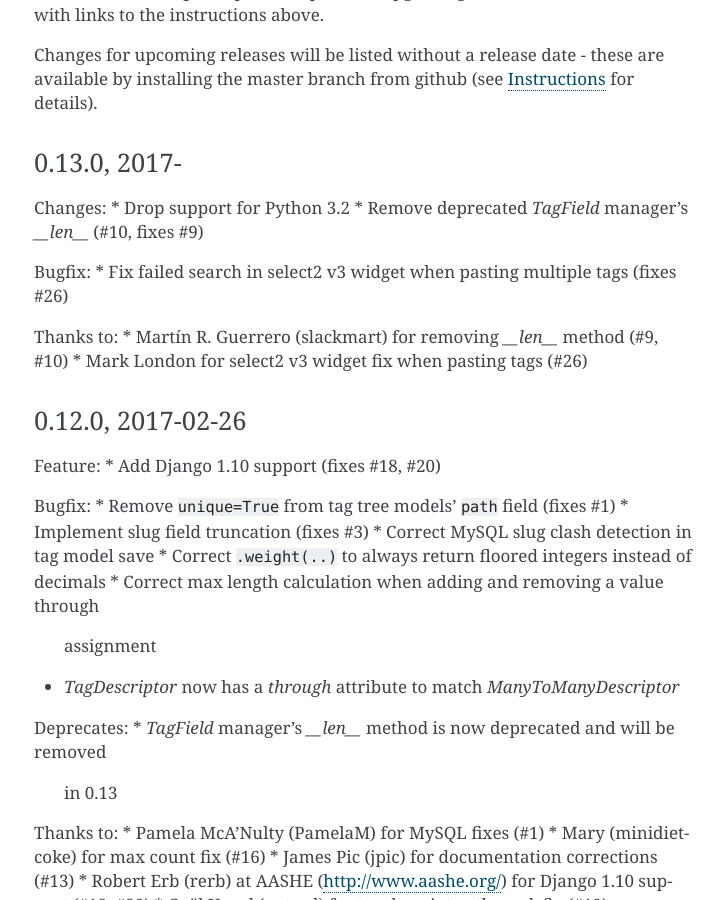
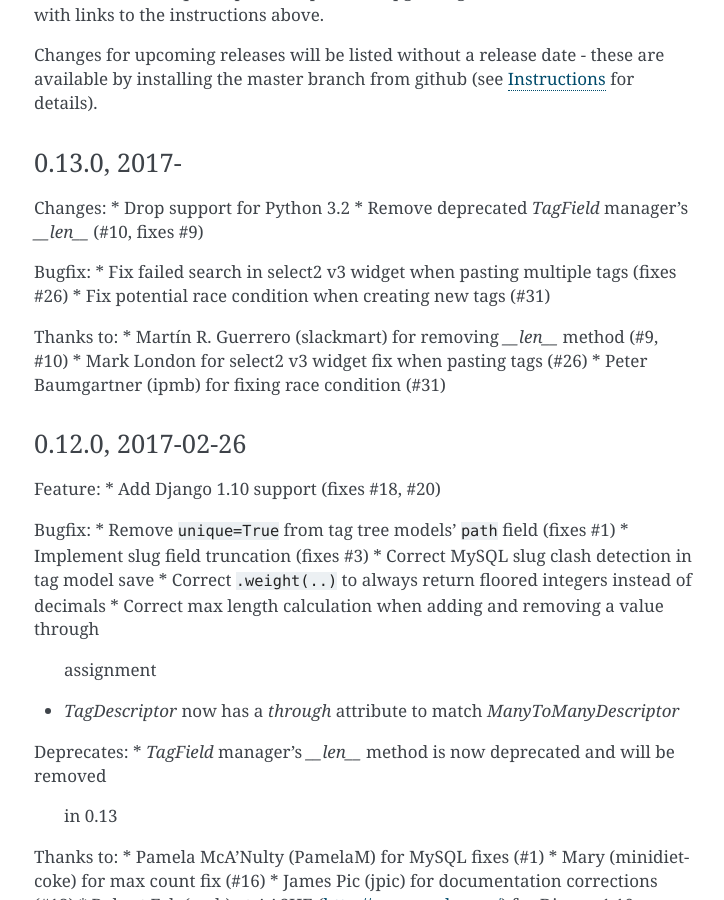
Before and after one commit to radiac/django-tagulous, a Sphinx documentation site: the page built from docs/upgrading.rst, in a window 1280 px wide and 900 px high, scrolled down 4531 px. Shown: the whole window, without its empty margins (386-1110 px from the left). Built offline with Sphinx 7.4.7, drawn with Linux system fonts in a browser that asks for light colours.

Commit message:
Update contributors

```diff
--- a/docs/upgrading.rst
+++ b/docs/upgrading.rst
@@ -242,10 +242,12 @@ Changes:
 
 Bugfix:
 * Fix failed search in select2 v3 widget when pasting multiple tags (fixes #26)
+* Fix potential race condition when creating new tags (#31)
 
 Thanks to:
 * Martín R. Guerrero (slackmart) for removing `__len__` method (#9, #10)
 * Mark London for select2 v3 widget fix when pasting tags (#26)
+* Peter Baumgartner (ipmb) for fixing race condition (#31)
 
 
 0.12.0, 2017-02-26
--- a/tagulous/__init__.py
+++ b/tagulous/__init__.py
@@ -16,4 +16,5 @@ __credits__ = [
     "Gaël Utard (gutard)",
     "Mark London",
     "Martín R. Guerrero (slackmart)",
+    "Peter Baumgartner (ipmb)",
 ]
```
